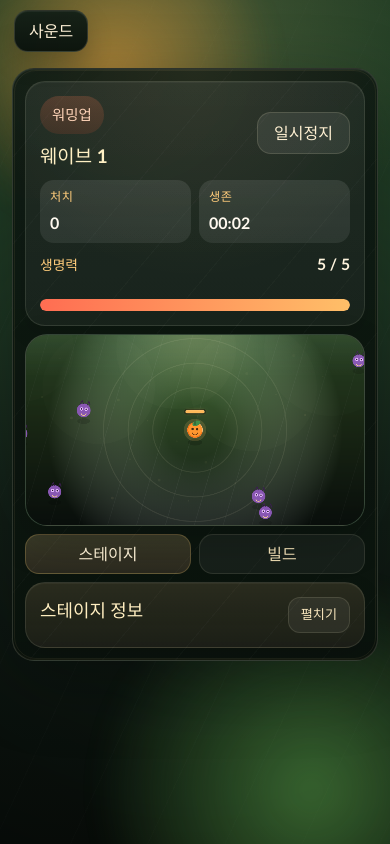
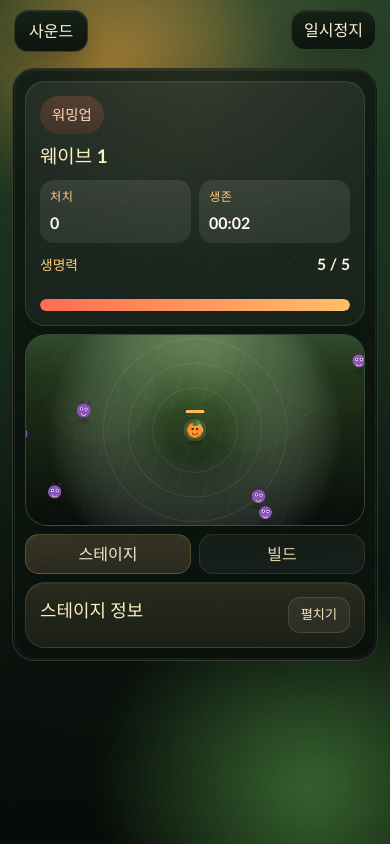
Before and after one commit to fatking25/singandslash, a React (Vite) app: page / in a window 390 px wide. Both pictures are taken after a click on the button "시작하기". Built offline with nearby package versions, Linux system fonts and the light colour scheme.

Commit message:
Refine mobile controls and pause UI

```diff
--- a/src/components/GameCanvas.jsx
+++ b/src/components/GameCanvas.jsx
@@ -167,10 +167,6 @@ export default function GameCanvas({
     [resetTouchInput],
   );
 
-  const handleTouchPause = useCallback(() => {
-    engineRef.current?.togglePause();
-  }, []);
-
   return (
     <div className="game-canvas-shell">
       <div className="canvas-frame">
@@ -202,14 +198,6 @@ export default function GameCanvas({
               />
             </div>
           </div>
-
-          <button
-            className="touch-pause-button"
-            type="button"
-            onClick={handleTouchPause}
-          >
-            일시정지
-          </button>
         </div>
       )}
     </div>
--- a/src/components/GameScreen.jsx
+++ b/src/components/GameScreen.jsx
@@ -34,7 +34,7 @@ const initialHud = {
   isUpgradePaused: false,
   isPaused: false,
   enemyRoster: ['씨앗도깨비'],
-  dangerLabel: '워밍업',
+  dangerLabel: '위험',
 };
 
 function FlowPanel({ hud }) {
@@ -69,18 +69,12 @@ function FlowPanel({ hud }) {
           <div className="support-metric-grid">
             <div className="support-metric-card">
               <span className="support-metric-label">현재 압박</span>
-              <strong className="support-metric-value">
-                적 {hud.enemiesRemaining}
-              </strong>
-              <span className="support-metric-meta">
-                탄환 {hud.projectilesInAir}
-              </span>
+              <strong className="support-metric-value">적 {hud.enemiesRemaining}</strong>
+              <span className="support-metric-meta">탄환 {hud.projectilesInAir}</span>
             </div>
             <div className="support-metric-card">
               <span className="support-metric-label">회복까지</span>
-              <strong className="support-metric-value">
-                {hud.killsToNextHeal}
-              </strong>
+              <strong className="support-metric-value">{hud.killsToNextHeal}</strong>
               <span className="support-metric-meta">처치 필요</span>
             </div>
             <div className="support-metric-card">
@@ -114,54 +108,28 @@ function BuildPanel({ hud, includeEnemies = false }) {
       <div className="build-mini-grid build-mini-grid-side">
         <div className="build-mini-item">
           <span className="build-mini-label">공격속도</span>
-          <strong className="build-mini-value">
-            {hud.attackSpeed.toFixed(2)}회/초
-          </strong>
-          <span className="build-mini-meta">
-            강화 +{hud.upgradeLevels.attackSpeed}
-          </span>
+          <strong className="build-mini-value">{hud.attackSpeed.toFixed(2)}회/초</strong>
+          <span className="build-mini-meta">강화 +{hud.upgradeLevels.attackSpeed}</span>
         </div>
         <div className="build-mini-item">
           <span className="build-mini-label">공격력</span>
           <strong className="build-mini-value">{hud.attackDamage}</strong>
-          <span className="build-mini-meta">
-            강화 +{hud.upgradeLevels.attackDamage}
-          </span>
+          <span className="build-mini-meta">강화 +{hud.upgradeLevels.attackDamage}</span>
         </div>
         <div className="build-mini-item">
           <span className="build-mini-label">공격범위</span>
           <strong className="build-mini-value">{hud.attackRadius}</strong>
-          <span className="build-mini-meta">
-            강화 +{hud.upgradeLevels.attackRadius}
-          </span>
+          <span className="build-mini-meta">강화 +{hud.upgradeLevels.attackRadius}</span>
         </div>
         <div className="build-mini-item">
           <span className="build-mini-label">사정거리</span>
           <strong className="build-mini-value">{hud.attackReach}</strong>
-          <span className="build-mini-meta">
-            강화 +{hud.upgradeLevels.attackReach}
-          </span>
+          <span className="build-mini-meta">강화 +{hud.upgradeLevels.attackReach}</span>
         </div>
       </div>
 
-      {includeEnemies && (
-        <div className="mobile-build-roster">
-          <div className="support-header support-header-subtle">
-            <h3>등장 적</h3>
-          </div>
-
-          <div className="support-chip-row support-chip-column">
-            {hud.enemyRoster.map((label) => (
-              <span key={label} className="support-chip">
-                {label}
-              </span>
-            ))}
-          </div>
-        </div>
-      )}
-
-      {!includeEnemies && (
-        <div className="desktop-build-roster">
+      {(includeEnemies || !includeEnemies) && (
+        <div className={includeEnemies ? 'mobile-build-roster' : 'desktop-build-roster'}>
           <div className="support-header support-header-subtle">
             <h3>등장 적</h3>
           </div>
@@ -236,24 +204,26 @@ export default function GameScreen({
   }, [onBossWaveChange]);
 
   return (
+    <>
+      <button
+        className="play-pause-button"
+        type="button"
+        onClick={handlePauseToggle}
+        disabled={Boolean(upgradePrompt)}
+      >
+        {hud.isPaused ? '계속하기' : '일시정지'}
+      </button>
+
       <main className="play-card play-card-layout">
         <div className="play-stage-layout">
           <aside className="play-side-column play-side-column-desktop">
-          <Hud
-            hud={hud}
-            onPauseToggle={handlePauseToggle}
-            pauseDisabled={Boolean(upgradePrompt)}
-          />
+            <Hud hud={hud} />
             <FlowPanel hud={hud} />
           </aside>
 
           <section className="play-center-column">
             <div className="mobile-hud">
-            <Hud
-              hud={hud}
-              onPauseToggle={handlePauseToggle}
-              pauseDisabled={Boolean(upgradePrompt)}
-            />
+              <Hud hud={hud} />
             </div>
 
             <GameCanvas
@@ -307,5 +277,6 @@ export default function GameScreen({
           />
         )}
       </main>
+    </>
   );
 }
--- a/src/components/Hud.jsx
+++ b/src/components/Hud.jsx
@@ -1,6 +1,6 @@
 import { formatDuration } from '../game/format.js';
 
-export default function Hud({ hud, onPauseToggle, pauseDisabled }) {
+export default function Hud({ hud }) {
   const hpRate = `${(hud.hp / hud.maxHp) * 100}%`;
 
   let subtitle = '';
@@ -21,15 +21,6 @@ export default function Hud({ hud, onPauseToggle, pauseDisabled }) {
             {subtitle ? <p className="hud-subtitle">{subtitle}</p> : null}
           </div>
         </div>
-
-        <button
-          className="hud-menu-button"
-          type="button"
-          onClick={onPauseToggle}
-          disabled={pauseDisabled}
-        >
-          {hud.isPaused ? '계속하기' : '일시정지'}
-        </button>
       </div>
 
       <div className="hud-stat-strip">
--- a/src/index.css
+++ b/src/index.css
@@ -91,6 +91,41 @@ button {
   justify-items: end;
   gap: 10px;
   width: auto;
+}
+
+.play-pause-button {
+  position: fixed;
+  top: calc(18px + env(safe-area-inset-top, 0px));
+  left: max(18px, env(safe-area-inset-left, 0px));
+  z-index: 5;
+  min-height: 42px;
+  padding: 0 14px;
+  border: 1px solid rgba(255, 242, 212, 0.14);
+  border-radius: 14px;
+  background:
+    linear-gradient(180deg, rgba(22, 34, 24, 0.88), rgba(11, 19, 13, 0.9)),
+    rgba(15, 25, 18, 0.86);
+  color: #fff1d7;
+  font-weight: 800;
+  box-shadow:
+    0 10px 26px rgba(0, 0, 0, 0.18),
+    inset 0 1px 0 rgba(255, 255, 255, 0.05);
+  backdrop-filter: blur(12px);
+  transition:
+    transform 0.16s ease,
+    filter 0.16s ease,
+    opacity 0.16s ease,
+    border-color 0.16s ease;
+}
+
+.play-pause-button:hover:not(:disabled) {
+  transform: translateY(-1px);
+  filter: brightness(1.05);
+}
+
+.play-pause-button:disabled {
+  opacity: 0.45;
+  cursor: default;
 }
 
 .audio-toggle-button {
@@ -548,32 +583,6 @@ button {
   font-weight: 800;
 }
 
-.hud-menu-button {
-  min-height: 42px;
-  padding: 0 16px;
-  border: 1px solid rgba(255, 240, 205, 0.14);
-  border-radius: 14px;
-  background: rgba(255, 255, 255, 0.08);
-  color: #fff0d3;
-  font-weight: 800;
-  cursor: pointer;
-  transition:
-    transform 0.16s ease,
-    filter 0.16s ease,
-    opacity 0.16s ease,
-    border-color 0.16s ease;
-}
-
-.hud-menu-button:hover:not(:disabled) {
-  transform: translateY(-1px);
-  filter: brightness(1.06);
-}
-
-.hud-menu-button:disabled {
-  opacity: 0.45;
-  cursor: default;
-}
-
 .danger-tag {
   display: inline-flex;
   align-items: center;
@@ -718,7 +727,7 @@ button {
   display: flex;
   flex-wrap: wrap;
   align-items: flex-end;
-  justify-content: space-between;
+  justify-content: flex-start;
   gap: 12px;
 }
 
@@ -785,22 +794,6 @@ button {
   box-shadow:
     0 10px 22px rgba(0, 0, 0, 0.18),
     inset 0 1px 0 rgba(255, 255, 255, 0.34);
-}
-
-.touch-pause-button {
-  min-height: 48px;
-  min-width: 112px;
-  padding: 0 16px;
-  border: 1px solid rgba(255, 240, 205, 0.16);
-  border-radius: 16px;
-  background: rgba(12, 19, 14, 0.72);
-  color: #fff2d4;
-  font-weight: 800;
-  backdrop-filter: blur(10px);
-  box-shadow:
-    0 14px 28px rgba(0, 0, 0, 0.18),
-    inset 0 1px 0 rgba(255, 255, 255, 0.04);
-  pointer-events: auto;
 }
 
 .support-panel-emphasis {
@@ -1237,6 +1230,14 @@ button {
     justify-items: start;
   }
 
+  .play-pause-button {
+    top: calc(10px + env(safe-area-inset-top, 0px));
+    left: auto;
+    right: max(14px, env(safe-area-inset-right, 0px));
+    min-height: 40px;
+    padding: 0 12px;
+  }
+
   .audio-panel {
     width: min(232px, calc(100vw - 28px));
   }
@@ -1290,17 +1291,10 @@ button {
     width: 40px;
     height: 40px;
   }
-
-  .touch-pause-button {
-    min-height: 44px;
-    min-width: 104px;
-    padding: 0 14px;
-    border-radius: 14px;
-  }
 }
 
 @media (hover: hover) {
-  .touch-pause-button:hover,
+  .play-pause-button:hover,
   .touch-joystick:hover {
     filter: brightness(1.03);
   }
```
Lines whose indentation alone changed are shown as unchanged.
